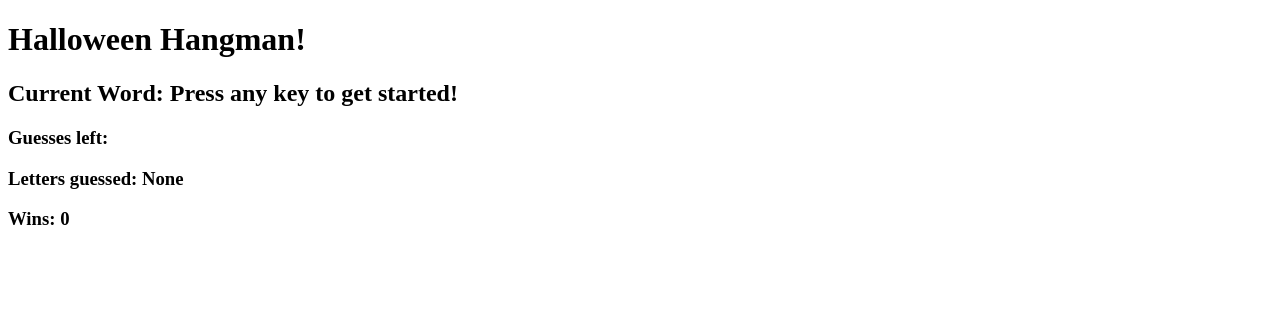
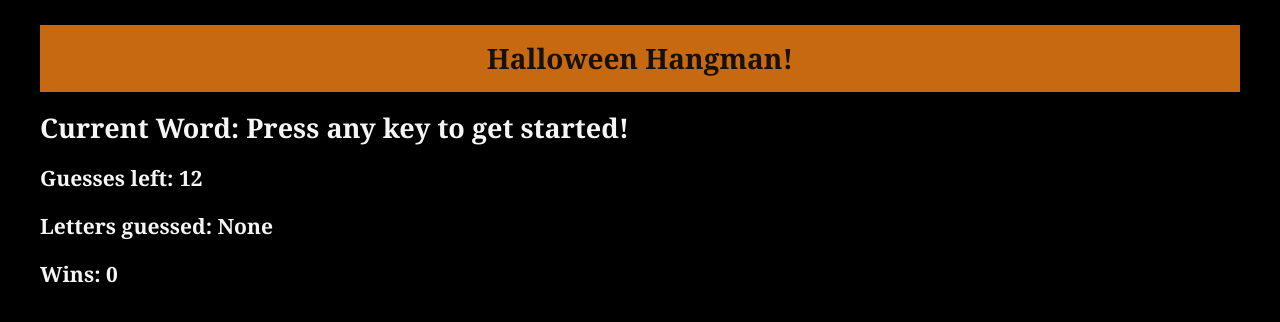
Before and after one commit to MelEKn/Word-Guess-Game, a plain HTML site: page index.html in a window 1280 px wide. Drawn offline with Linux system fonts and the light colour scheme.

Commit message:
Added basic css styling

```diff
--- a/assets/css/style.css
+++ b/assets/css/style.css
@@ -0,0 +1,37 @@
+body {
+    /* Box-model */
+    padding: 0;
+
+    /* Positioning */
+    margin: 25px 40px 25px 40px;
+    font-family: Georgia, "Times New Roman", Times, serif;
+
+    /* Typography */
+    font-size: 18px;
+    line-height: 150%;
+    color: whitesmoke;
+
+    /* Visual */
+    background: black;
+  }
+
+  header {
+    background: #d21034;
+  }
+
+  h1 {
+    /* Box-model */
+    padding: 20px 0;
+
+    /* Positioning */
+    margin: 0;
+    margin-bottom: 20px;
+    font-size: 28px;
+
+    /* Typography */
+    color: rgb(22, 17, 10);
+    text-align: center;
+
+    /* Visual */
+    background: rgb(199, 105, 17);
+  }
--- a/assets/javascript/game.js
+++ b/assets/javascript/game.js
@@ -90,7 +90,6 @@ document.onkeyup = function (event) {
 
     console.log(lettersGuessed);
     var userInput = event.key;
-    alert("You just pushed " + userInput);
 
 
     //initialize variable to say whether the letter was not in the word, and sets it to true
@@ -203,10 +202,9 @@ document.onkeyup = function (event) {
 
 
     }
-
-    //if the user loses, start a new game the same way as above,
+     //if the user loses, start a new game the same way as above,
     //except that "counter" isn't increased
-    if(guesses==0){
+    else if(guesses==0){
         console.log("The user has lost")
         wordToGuess = HalloweenWords[Math.floor(Math.random() * HalloweenWords.length)];
         //sets all the variables back to their original values
--- a/index.html
+++ b/index.html
@@ -10,14 +10,16 @@
 <body>
     <h1>Halloween Hangman!</h1>
 
+    <div class="container">
+
     <h2>Current Word: <span id="letters-and-blanks"> Press any key to get started!</span></h2>
 
-    <h3>Guesses left: <span id="guesses-left"> </span></h3>
+    <h3>Guesses left: 12 <span id="guesses-left"> </span></h3>
 
     <h3>Letters guessed: <span id="letters-guessed"> None </span></h3>
 
     <h3>Wins: <span id="wins-amount"> 0 </span> </h3>
-
+</div>
 
 
     <script src="assets/javascript/game.js"></script>
```
